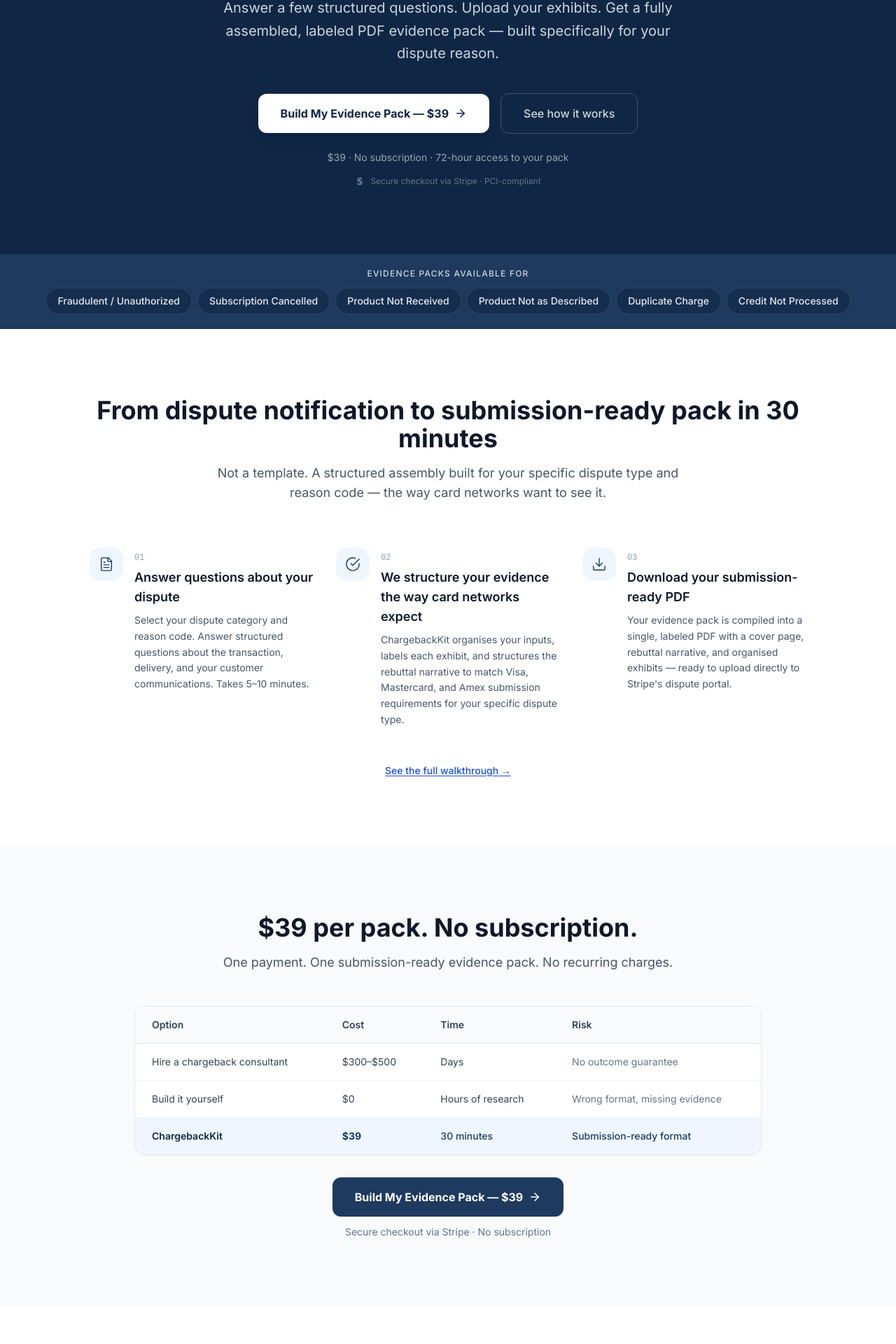
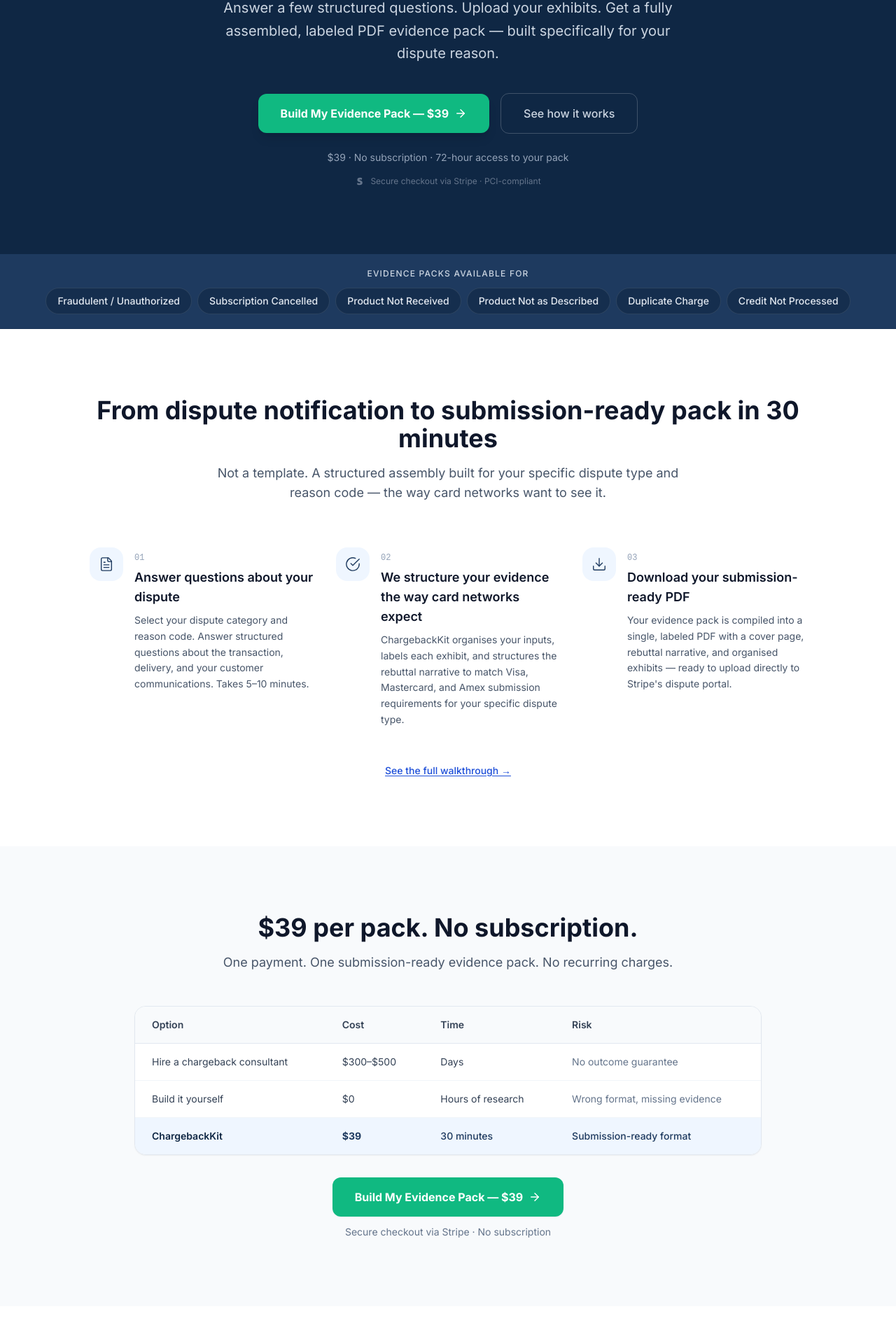
Before and after one commit to mattmcallister-create/chargeback-evidence-pack, a Next.js app: page / in a window 1280 px wide. Shown: the part 270-2190 px from the top of the page at 70% size. Built offline with nearby package versions, Linux system fonts and the light colour scheme; no server answers.

Commit message:
feat: upgrade all 3 homepage CTAs to emerald-500 accent color

```diff
--- a/app/(marketing)/page.tsx
+++ b/app/(marketing)/page.tsx
@@ -102,7 +102,7 @@
           <div className="flex flex-col sm:flex-row items-center justify-center gap-4 mb-6">
             <Link
               href="https://buy.stripe.com/eVq8wQ83Pg1M95B3hD3Nm00"
-              className="inline-flex items-center gap-2 bg-white text-brand-900 font-bold text-base px-8 py-4 rounded-lg hover:bg-brand-50 transition-colors shadow-lg"
+              className="inline-flex items-center gap-2 bg-emerald-500 text-white font-bold text-base px-8 py-4 rounded-lg hover:bg-emerald-600 transition-colors shadow-lg"
             >
               Build My Evidence Pack — $39
               <ArrowRight size={18} />
@@ -240,7 +240,7 @@
           <div className="mt-8 text-center">
             <Link
               href="/pricing/"
-              className="inline-flex items-center gap-2 bg-brand-800 text-white font-bold text-base px-8 py-4 rounded-lg hover:bg-brand-700 transition-colors shadow-sm"
+              className="inline-flex items-center gap-2 bg-emerald-500 text-white font-bold text-base px-8 py-4 rounded-lg hover:bg-emerald-600 transition-colors shadow-sm"
             >
               Build My Evidence Pack — $39
               <ArrowRight size={18} />
@@ -365,7 +365,7 @@
           </p>
           <Link
             href="https://buy.stripe.com/eVq8wQ83Pg1M95B3hD3Nm00"
-            className="inline-flex items-center gap-2 bg-white text-brand-900 font-bold text-base px-8 py-4 rounded-lg hover:bg-brand-50 transition-colors shadow-lg"
+            className="inline-flex items-center gap-2 bg-emerald-500 text-white font-bold text-base px-8 py-4 rounded-lg hover:bg-emerald-600 transition-colors shadow-lg"
           >
             Build My Evidence Pack — $39
             <ArrowRight size={18} />
```
